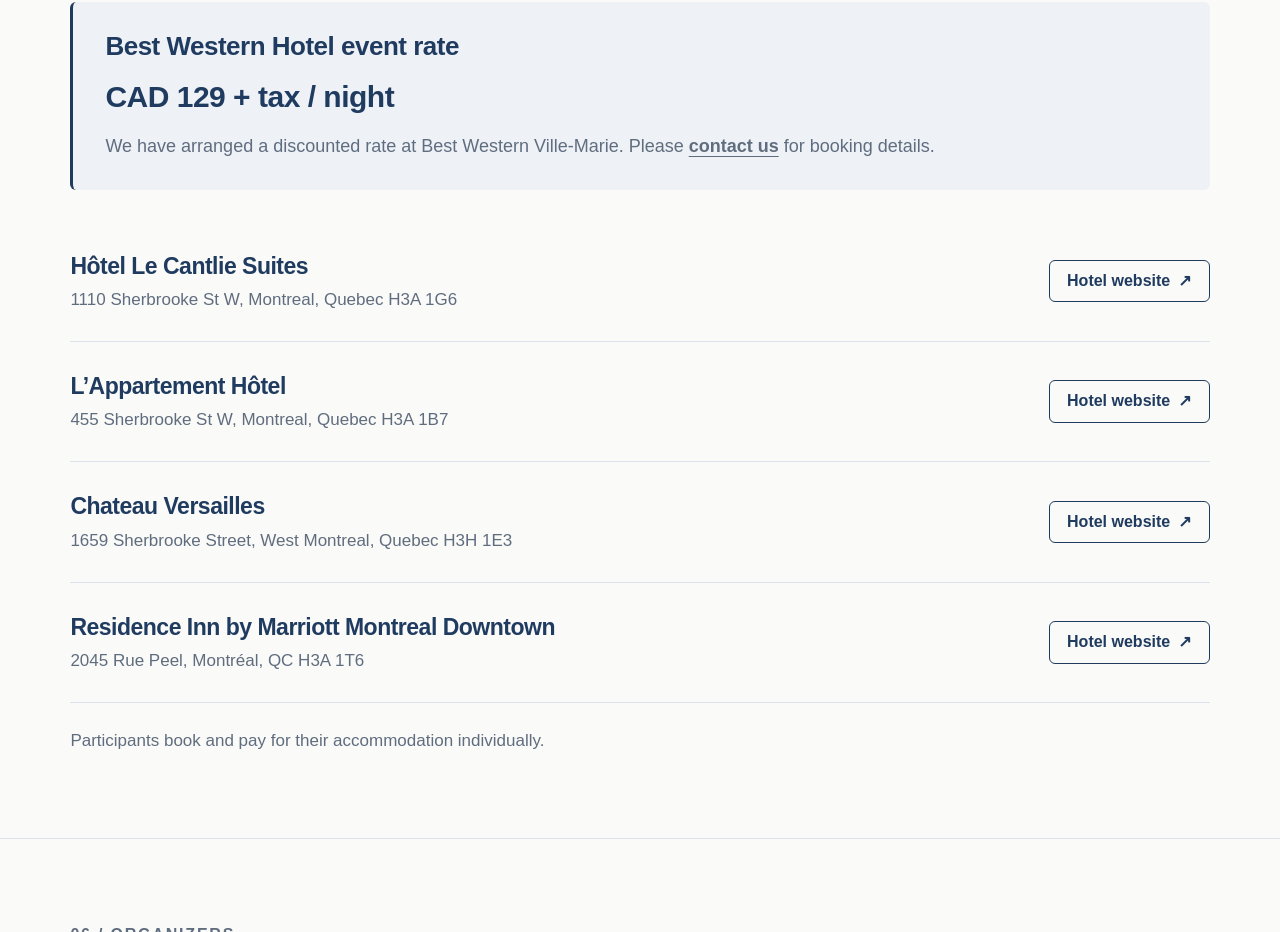
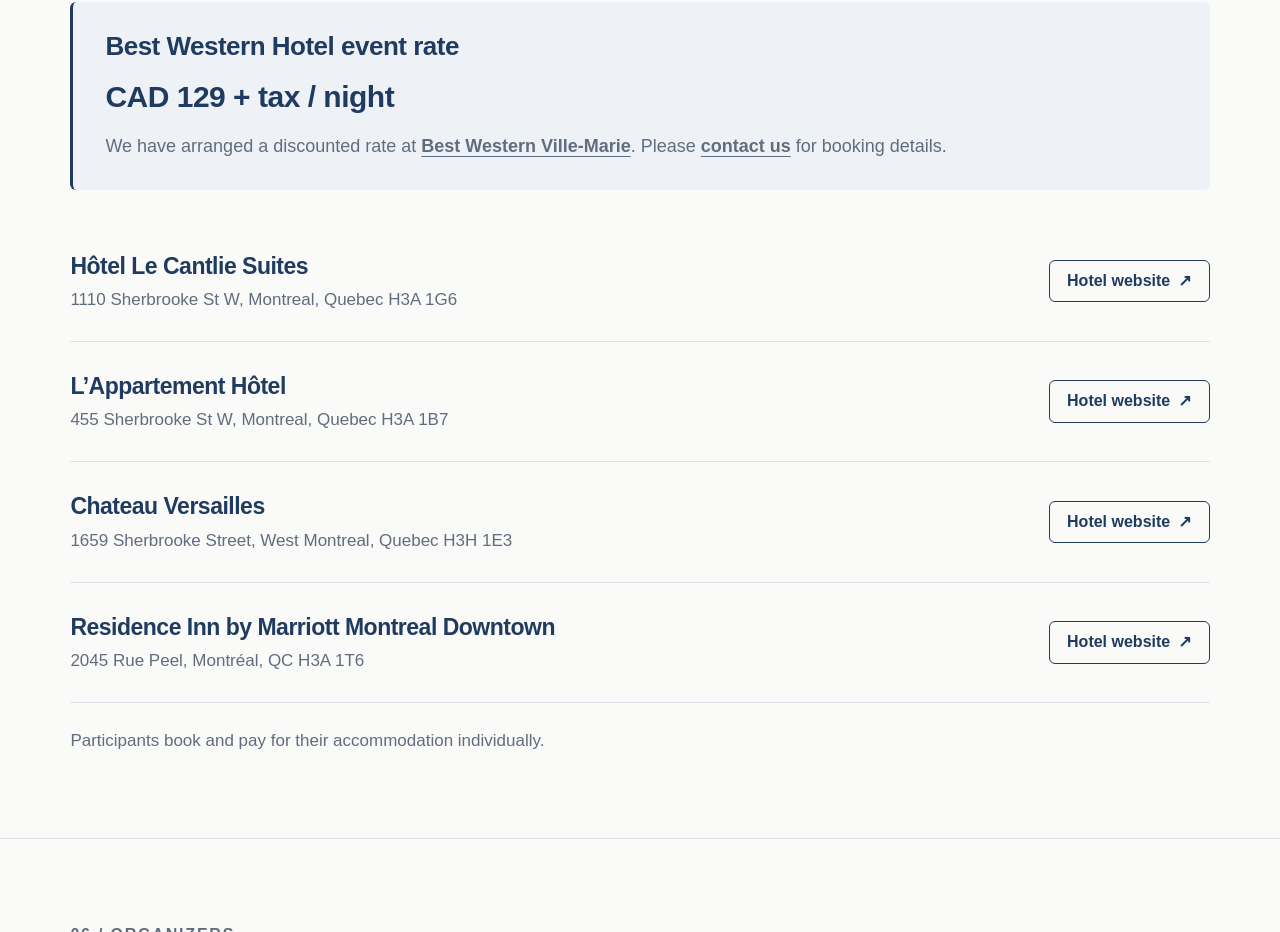
Before and after one commit to ConnieWang0013/aisot2026, a plain HTML site: page index.html in a window 1280 px wide. Shown: the part 3157-4089 px from the top of the page. Drawn offline with Linux system fonts and the light colour scheme.

Commit message:
Link Best Western Ville-Marie to hotel website

```diff
--- a/index.html
+++ b/index.html
@@ -32,7 +32,7 @@
 <div class="accommodation-offer">
 <h3>Best Western Hotel event rate</h3>
 <p class="hotel-rate">CAD 129 + tax / night</p>
-<p>We have arranged a discounted rate at Best Western Ville-Marie. Please <a href="mailto:wang.xueying@queensu.ca,camille.archambault@mail.mcgill.ca">contact us</a> for booking details.</p>
+<p>We have arranged a discounted rate at <a href="https://www.bestwestern.com/en-us/book/rooms/67012?iata=00171880&amp;ssob=BLBWI0004G&amp;cid=BLBWI0004G:google:gmb:67012" target="_blank" rel="noopener noreferrer">Best Western Ville-Marie</a>. Please <a href="mailto:wang.xueying@queensu.ca,camille.archambault@mail.mcgill.ca">contact us</a> for booking details.</p>
 </div>
 <ul class="hotel-options" aria-label="Nearby hotels">
 <li><div><h3>Hôtel Le Cantlie Suites</h3><p>1110 Sherbrooke St W, Montreal, Quebec H3A 1G6</p></div><a class="hotel-website" href="https://www.hotelcantlie.com/" target="_blank" rel="noopener noreferrer" aria-label="Hôtel Le Cantlie Suites hotel website (opens in a new tab)">Hotel website <span aria-hidden="true">↗</span></a></li>
```
